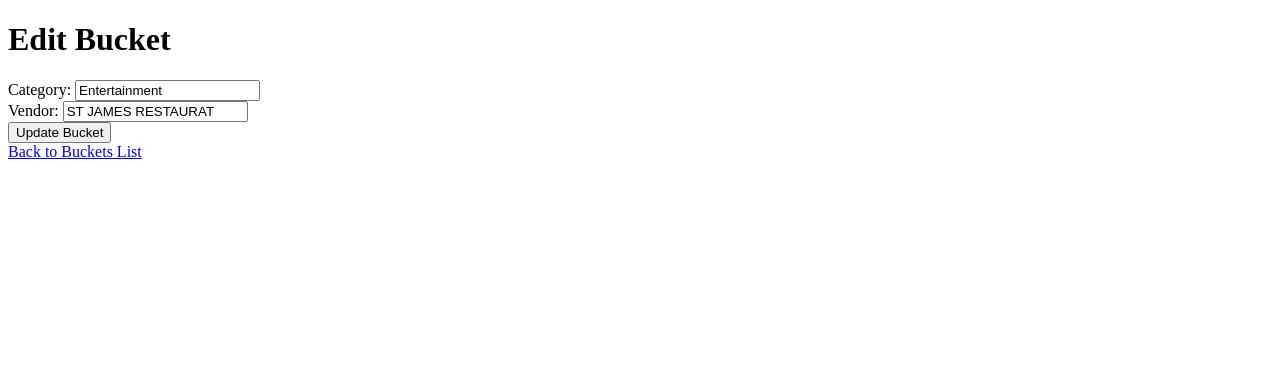
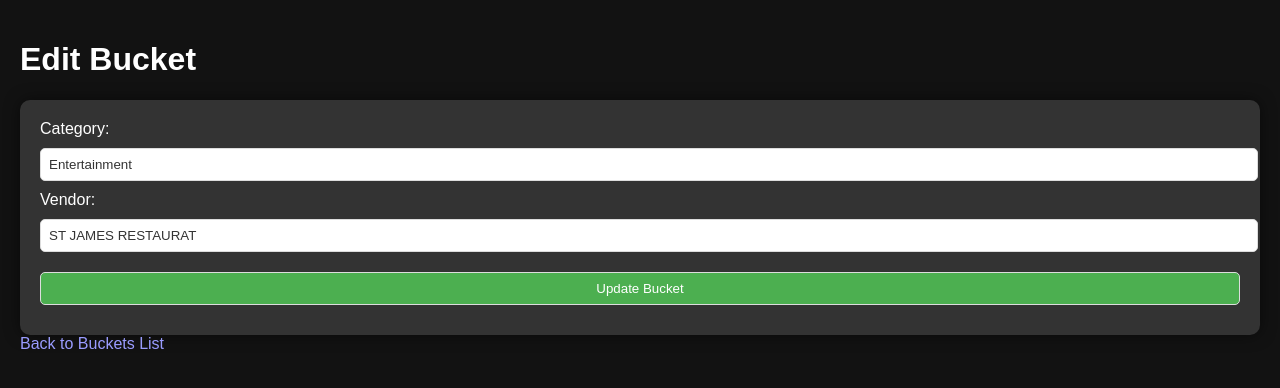
Before and after one commit to jchung7v/Expense_Manager, a PHP site: the page made by src/actions/edit_bucket.php in a window 1280 px wide. Shown: the top 388 px of the page. Run offline with PHP 8.4, Linux system fonts and the light colour scheme; the visitor is signed in with stand-in values (Sample User, id 1).

Commit message:
Added styling to edit bucket and transaction pages

```diff
--- a/src/actions/edit_bucket.php
+++ b/src/actions/edit_bucket.php
@@ -1,3 +1,53 @@
+<!DOCTYPE html>
+<html>
+<head>
+    <title>Edit Bucket</title>
+    <style>
+        body {
+            background-color: #121212;
+            color: #ffffff;
+            font-family: Arial, sans-serif;
+            margin: 0;
+            padding: 20px;
+        }
+        form {
+            background-color: #333;
+            color: #fff;
+            padding: 20px;
+            border-radius: 10px;
+            box-shadow: 0 0 15px rgba(0,0,0,0.5);
+        }
+        label {
+            color: #fff;
+        }
+        input[type=text], input[type=submit], select {
+            width: 100%;
+            padding: 8px;
+            margin: 10px 0;
+            border-radius: 5px;
+            border: 1px solid #ddd;
+            background-color: #fff;
+            color: #333;
+        }
+        input[type=submit] {
+            background-color: #4CAF50;
+            color: white;
+            cursor: pointer;
+        }
+        input[type=submit]:hover {
+            background-color: #45a049;
+        }
+        a {
+            color: #9A9CFF;
+            text-decoration: none;
+        }
+        a:hover {
+            text-decoration: underline;
+        }
+    </style>
+</head>
+<body>
+
 <?php
 include '../backend.php'; // Adjust the path as necessary
 $db = new ExpenseDatabase();
@@ -29,12 +79,6 @@ if (!$bucket) {
 }
 ?>
 
-<!DOCTYPE html>
-<html>
-<head>
-    <title>Edit Bucket</title>
-</head>
-<body>
 <h1>Edit Bucket</h1>
 <form action="" method="post">
     <label for="category">Category:</label>
@@ -44,5 +88,6 @@ if (!$bucket) {
     <input type="submit" value="Update Bucket">
 </form>
 <a href="list_buckets.php">Back to Buckets List</a>
+
 </body>
 </html>
```
Also changed, not shown: src/actions/edit_transaction.php (+46 -3 lines). Lines whose indentation alone changed are shown as unchanged.
